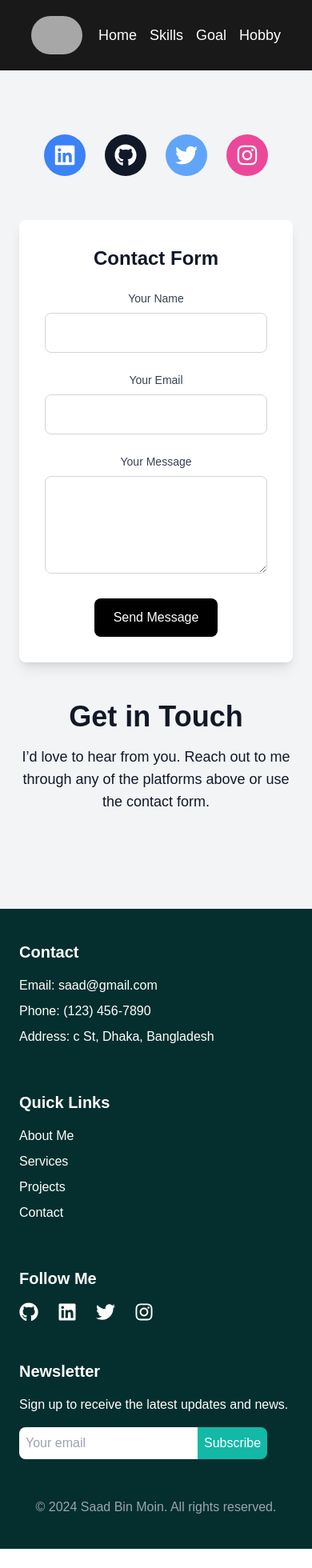
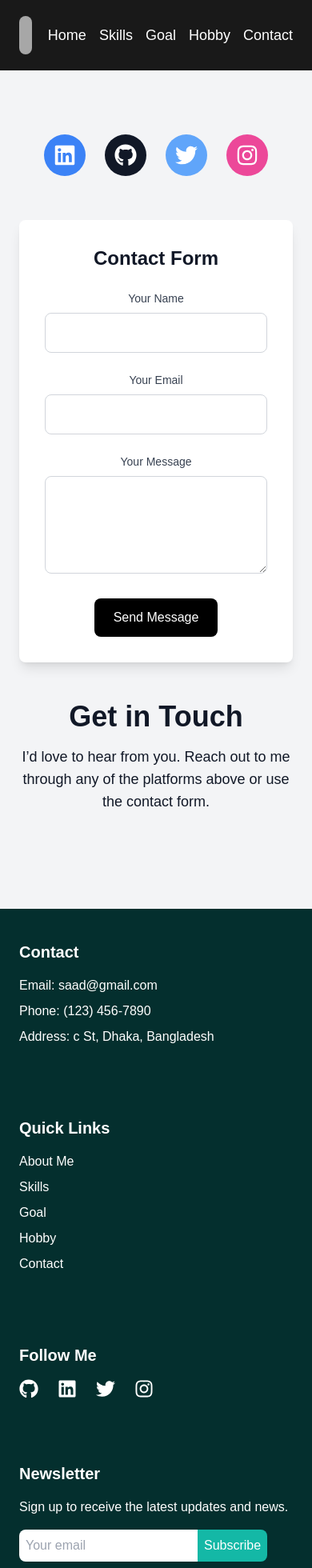
Before and after one commit to Zahid-sadi/sad-bin-moin, a Next.js app: page /contact in a window 390 px wide. Shown: the top 1960 px of the page at 80% size. Before the commit the page ends 1936 px from the top, so only its background shows below. Built offline with nearby package versions, Linux system fonts and the light colour scheme; grey boxes are pictures that could not be loaded.

Commit message:
fixed navar responsiveness and add new navlink

```diff
--- a/components/Contact.jsx
+++ b/components/Contact.jsx
@@ -107,7 +107,7 @@ const ContactSection = () => {
                         <div className="flex justify-center">
                             <button
                                 type="submit"
-                                className="py-3 px-6 bg-black text-white rounded-lg hover:bg-yellow-700 transition duration-300"
+                                className="py-3 px-6 bg-black text-white rounded-lg hover:bg-teal-700 transition duration-300"
                             >
                                 Send Message
                             </button>
--- a/components/Footer.jsx
+++ b/components/Footer.jsx
@@ -1,12 +1,13 @@
 "use client";
 
+import Link from "next/link";
 import { FaGithub, FaInstagram, FaLinkedin, FaTwitter } from "react-icons/fa";
 
 const Footer = () => {
     return (
         <div className="bg-teal-950 text-white py-10">
             <div className="max-w-7xl mx-auto px-6">
-                <div className="grid grid-cols-1 sm:grid-cols-2 md:grid-cols-3 lg:grid-cols-3 xl:grid-cols-5 gap-12">
+                <div className="grid grid-cols-1 sm:grid-cols-2 md:grid-cols-3 lg:grid-cols-3 xl:grid-cols-5 gap-20">
                     {/* Contact Info */}
                     <div>
                         <h3 className="text-xl font-semibold mb-4">Contact</h3>
@@ -22,24 +23,19 @@ const Footer = () => {
                         <h3 className="text-xl font-semibold mb-4">Quick Links</h3>
                         <ul>
                             <li className="mb-2">
-                                <a href="#about" className="hover:text-teal-400">
-                                    About Me
-                                </a>
+                                <Link href="/">About Me</Link>
                             </li>
                             <li className="mb-2">
-                                <a href="#services" className="hover:text-teal-400">
-                                    Services
-                                </a>
+                                <Link href="/skills">Skills</Link>
                             </li>
                             <li className="mb-2">
-                                <a href="#projects" className="hover:text-teal-400">
-                                    Projects
-                                </a>
+                                <Link href="/goal">Goal</Link>
                             </li>
                             <li className="mb-2">
-                                <a href="#contact" className="hover:text-teal-400">
-                                    Contact
-                                </a>
+                                <Link href="/hobby">Hobby</Link>
+                            </li>
+                            <li className="mb-2">
+                                <Link href="/contact">Contact</Link>
                             </li>
                         </ul>
                     </div>
--- a/components/Navlink.jsx
+++ b/components/Navlink.jsx
@@ -11,6 +11,7 @@ const NavLink = () => {
         { href: "/skills", label: "Skills", icon: FaTools, id: "skills" },
         { href: "/goal", label: "Goal", icon: FaProjectDiagram, id: "projects" },
         { href: "/hobby", label: "Hobby", icon: FaEnvelope, id: "contact" },
+        { href: "/contact", label: "Contact", icon: FaEnvelope, id: "contact" },
     ];
 
     return (
```
